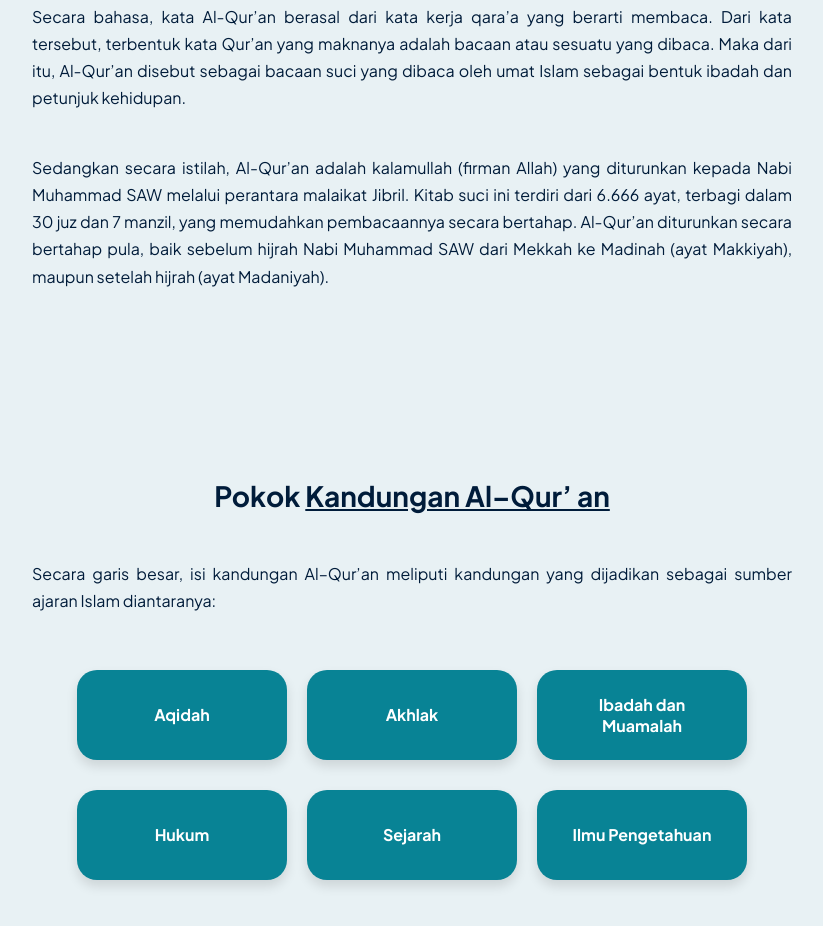
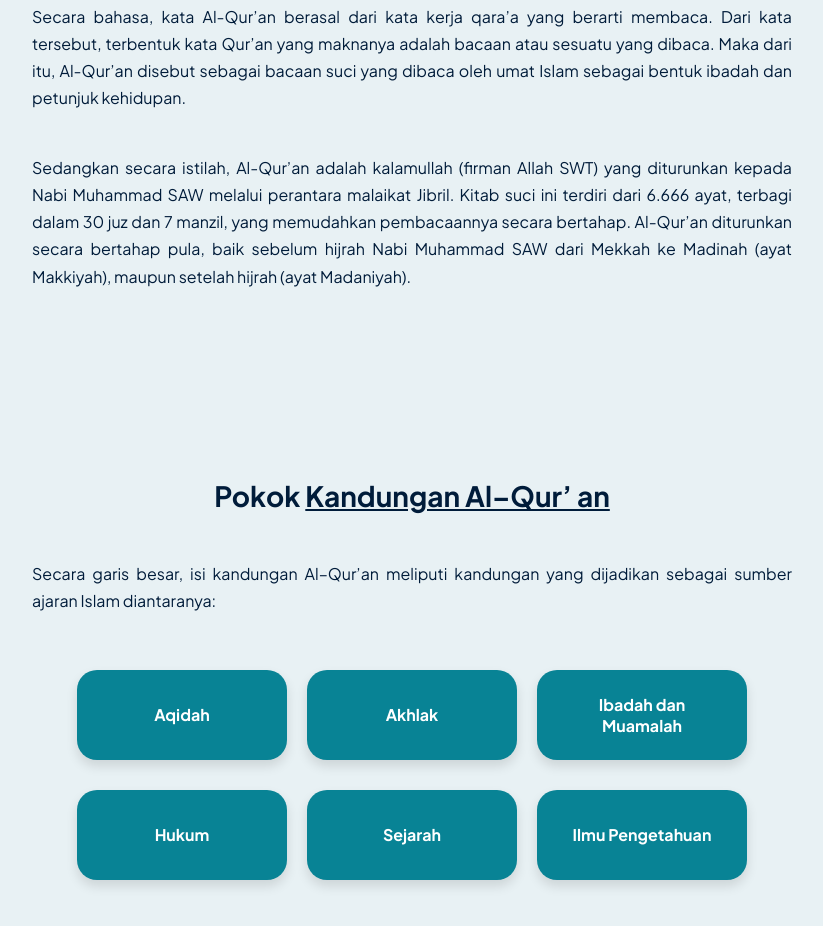
Before and after one commit to dermawannnn99/QURVERSED, a plain HTML site: page index.html in a window 1280 px wide. Shown: the part 828-1754 px from the top of the page, without its empty margins (228-1051 px from the left). Drawn offline with Linux system fonts and the light colour scheme.

Commit message:
nambah dikit html

```diff
--- a/index.html
+++ b/index.html
@@ -51,7 +51,7 @@
         Secara bahasa, kata Al-Qur’an berasal dari kata kerja qara’a yang berarti membaca. Dari kata tersebut, terbentuk kata Qur’an yang maknanya adalah bacaan atau sesuatu yang dibaca. Maka dari itu, Al-Qur’an disebut sebagai bacaan suci yang dibaca oleh umat Islam sebagai bentuk ibadah dan petunjuk kehidupan.
       </p>
       <p class="section-paragraph">
-        Sedangkan secara istilah, Al-Qur’an adalah kalamullah (firman Allah) yang diturunkan kepada Nabi Muhammad SAW melalui perantara malaikat Jibril. Kitab suci ini terdiri dari 6.666 ayat, terbagi dalam 30 juz dan 7 manzil, yang memudahkan pembacaannya secara bertahap. Al-Qur’an diturunkan secara bertahap pula, baik sebelum hijrah Nabi Muhammad SAW dari Mekkah ke Madinah (ayat Makkiyah), maupun setelah hijrah (ayat Madaniyah).
+        Sedangkan secara istilah, Al-Qur’an adalah kalamullah (firman Allah SWT) yang diturunkan kepada Nabi Muhammad SAW melalui perantara malaikat Jibril. Kitab suci ini terdiri dari 6.666 ayat, terbagi dalam 30 juz dan 7 manzil, yang memudahkan pembacaannya secara bertahap. Al-Qur’an diturunkan secara bertahap pula, baik sebelum hijrah Nabi Muhammad SAW dari Mekkah ke Madinah (ayat Makkiyah), maupun setelah hijrah (ayat Madaniyah).
       </p>
     </div>
 
```
